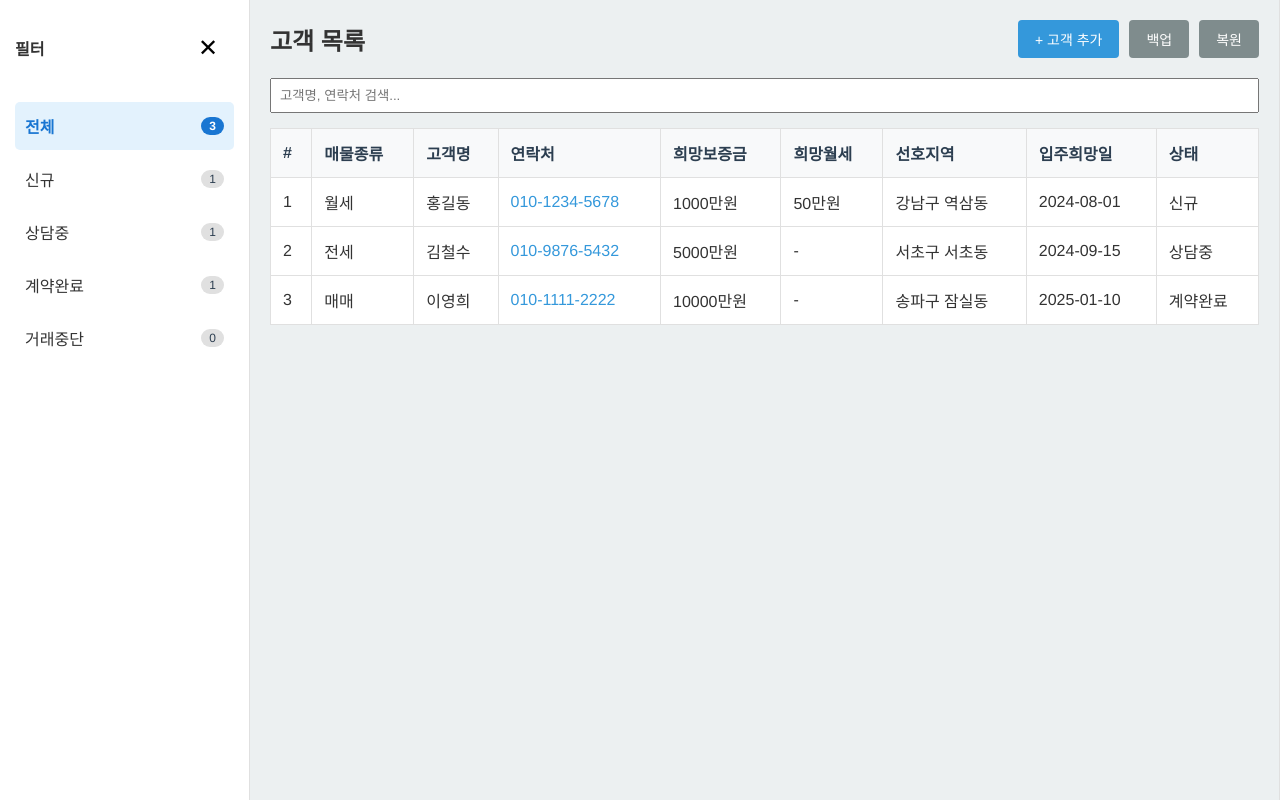
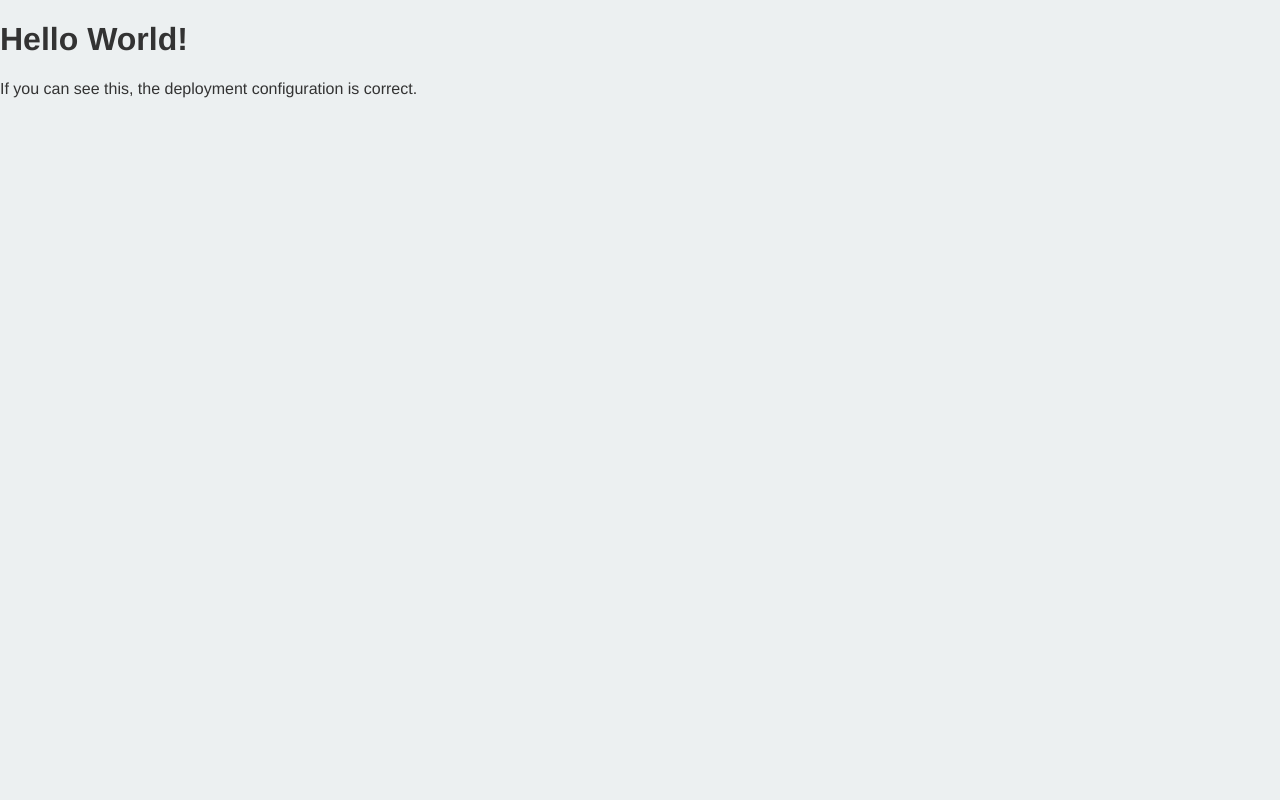
Before and after one commit to smartyoni/CRM_Ver2, a React (Vite) app: page / in a window 1280 px wide. Built offline with nearby package versions, Linux system fonts and the light colour scheme.

Commit message:
debug: Simplify App to test deployment

```diff
--- a/src/App.jsx
+++ b/src/App.jsx
@@ -1,202 +1,10 @@
-import React, { useState, useEffect, useRef } from 'react';
-import FilterSidebar from './components/FilterSidebar';
-import CustomerTable from './components/CustomerTable';
-import CustomerModal from './components/CustomerModal';
-import CustomerDetailPanel from './components/CustomerDetailPanel';
-import { getCustomers, saveCustomers, getActivities, saveActivities, getMeetings, saveMeetings } from './utils/storage';
-
-// Mock data for initial setup
-const initialCustomers = [
-  {
-    id: '_1', name: '홍길동', phone: '010-1234-5678', source: '블로그', propertyType: '월세',
-    preferredArea: '강남구 역삼동', hopefulDeposit: 1000, hopefulMonthlyRent: 50,
-    moveInDate: '2024-08-01', memo: '빠른 입주 희망', status: '신규', createdAt: new Date().toISOString(),
-  },
-  {
-    id: '_2', name: '김철수', phone: '010-9876-5432', source: '네이버광고', propertyType: '전세',
-    preferredArea: '서초구 서초동', hopefulDeposit: 5000, hopefulMonthlyRent: 0,
-    moveInDate: '2024-09-15', memo: '조용한 집 선호', status: '상담중', createdAt: new Date().toISOString(),
-  },
-    {
-    id: '_3', name: '이영희', phone: '010-1111-2222', source: '지인소개', propertyType: '매매',
-    preferredArea: '송파구 잠실동', hopefulDeposit: 10000, hopefulMonthlyRent: 0,
-    moveInDate: '2025-01-10', memo: '한강뷰 원함', status: '계약완료', createdAt: new Date().toISOString(),
-  }
-];
+import React from 'react';
 
 function App() {
-  const [customers, setCustomers] = useState([]);
-  const [activities, setActivities] = useState([]);
-  const [meetings, setMeetings] = useState([]);
-  const [selectedCustomerId, setSelectedCustomerId] = useState(null);
-  const [isModalOpen, setIsModalOpen] = useState(false);
-  const [editingCustomer, setEditingCustomer] = useState(null);
-  const [activeFilter, setActiveFilter] = useState('전체');
-  const restoreInputRef = useRef(null);
-
-  useEffect(() => {
-    const storedCustomers = getCustomers();
-    if (storedCustomers.length === 0) {
-        setCustomers(initialCustomers);
-        saveCustomers(initialCustomers);
-    } else {
-        setCustomers(storedCustomers);
-    }
-    setActivities(getActivities());
-    setMeetings(getMeetings());
-  }, []);
-
-  const handleFilterChange = (filter) => {
-    setActiveFilter(filter);
-  };
-
-  const handleSelectCustomer = (customer) => {
-    setSelectedCustomerId(customer.id);
-  };
-
-  const handleOpenModal = (customer = null) => {
-      setEditingCustomer(customer);
-      setIsModalOpen(true);
-  };
-
-  const handleCloseModal = () => {
-      setIsModalOpen(false);
-      setEditingCustomer(null);
-  };
-
-  const handleSaveCustomer = (customerData) => {
-    const newCustomers = [...customers];
-    const index = newCustomers.findIndex(c => c.id === customerData.id);
-    if (index > -1) {
-        newCustomers[index] = customerData;
-    } else {
-        newCustomers.push(customerData);
-    }
-    setCustomers(newCustomers);
-    saveCustomers(newCustomers);
-  };
-
-  const handleDeleteCustomer = (customer) => {
-    if (confirm(`"${customer.name}" 고객을 정말 삭제하시겠습니까?`)) {
-      const updatedCustomers = customers.filter(c => c.id !== customer.id);
-      setCustomers(updatedCustomers);
-      saveCustomers(updatedCustomers);
-      if (selectedCustomerId === customer.id) {
-          setSelectedCustomerId(null);
-      }
-    }
-  };
-
-  const handleSaveActivity = (activityData) => {
-      const newActivities = [...activities];
-      const index = newActivities.findIndex(a => a.id === activityData.id);
-      if (index > -1) {
-          newActivities[index] = activityData;
-      } else {
-          newActivities.push(activityData);
-      }
-      setActivities(newActivities);
-      saveActivities(newActivities);
-  };
-
-  const handleDeleteActivity = (activityId) => {
-      const updatedActivities = activities.filter(a => a.id !== activityId);
-      setActivities(updatedActivities);
-      saveActivities(updatedActivities);
-  };
-
-  const handleBackup = () => {
-    const backupData = {
-        customers,
-        activities,
-        meetings,
-    };
-    const blob = new Blob([JSON.stringify(backupData, null, 2)], { type: 'application/json' });
-    const url = URL.createObjectURL(blob);
-    const a = document.createElement('a');
-    a.href = url;
-    a.download = `customer-backup-${new Date().toISOString().split('T')[0]}.json`;
-    document.body.appendChild(a);
-    a.click();
-    document.body.removeChild(a);
-    URL.revokeObjectURL(url);
-  };
-
-  const handleRestore = (event) => {
-    const file = event.target.files[0];
-    if (!file) return;
-
-    const reader = new FileReader();
-    reader.onload = (e) => {
-        try {
-            const data = JSON.parse(e.target.result);
-            if (data && Array.isArray(data.customers) && Array.isArray(data.activities)) {
-                saveCustomers(data.customers || []);
-                saveActivities(data.activities || []);
-                saveMeetings(data.meetings || []);
-                alert('데이터가 성공적으로 복원되었습니다. 페이지를 새로고침합니다.');
-                window.location.reload();
-            } else {
-                throw new Error('잘못된 파일 형식입니다.');
-            }
-        } catch (error) {
-            alert(`복원 실패: ${error.message}`);
-        }
-    };
-    reader.readAsText(file);
-    event.target.value = null; // Reset file input
-  };
-
-  const filteredCustomers = customers.filter(customer =>
-    activeFilter === '전체' || customer.status === activeFilter
-  );
-
-  const selectedCustomer = customers.find(c => c.id === selectedCustomerId);
-
   return (
-    <div className="app-container">
-      <FilterSidebar
-        activeFilter={activeFilter}
-        onFilterChange={handleFilterChange}
-        customers={customers}
-      />
-
-      <div className="main-content">
-        <header className="main-header">
-          <h1>고객 목록</h1>
-          <div className="header-actions">
-            <button onClick={() => handleOpenModal()} className="btn-primary">+ 고객 추가</button>
-            <button onClick={handleBackup} className="btn-secondary">백업</button>
-            <button onClick={() => restoreInputRef.current?.click()} className="btn-secondary">복원</button>
-            <input type="file" ref={restoreInputRef} onChange={handleRestore} style={{ display: 'none' }} accept=".json"/>
-          </div>
-        </header>
-        <main className="table-container">
-          <CustomerTable
-            customers={filteredCustomers}
-            onSelectCustomer={handleSelectCustomer}
-            onEdit={handleOpenModal}
-            onDelete={handleDeleteCustomer}
-            selectedCustomerId={selectedCustomerId}
-          />
-        </main>
-      </div>
-
-      <CustomerDetailPanel
-        selectedCustomer={selectedCustomer}
-        onClose={() => setSelectedCustomerId(null)}
-        onEditCustomer={handleOpenModal}
-        activities={activities}
-        onSaveActivity={handleSaveActivity}
-        onDeleteActivity={handleDeleteActivity}
-      />
-
-      <CustomerModal
-        isOpen={isModalOpen}
-        onClose={handleCloseModal}
-        onSave={handleSaveCustomer}
-        editData={editingCustomer}
-      />
+    <div>
+      <h1>Hello World!</h1>
+      <p>If you can see this, the deployment configuration is correct.</p>
     </div>
   );
 }
```
